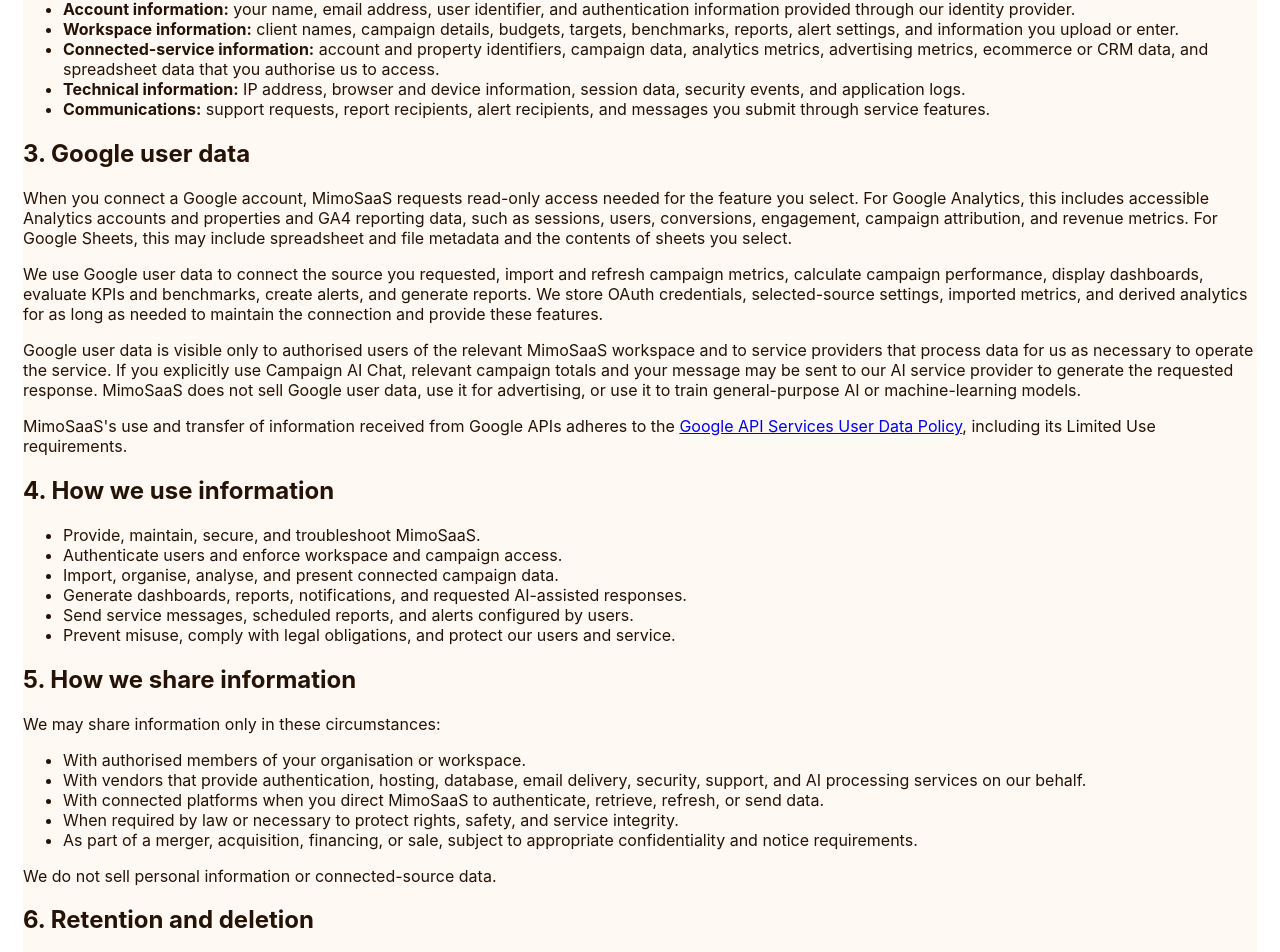
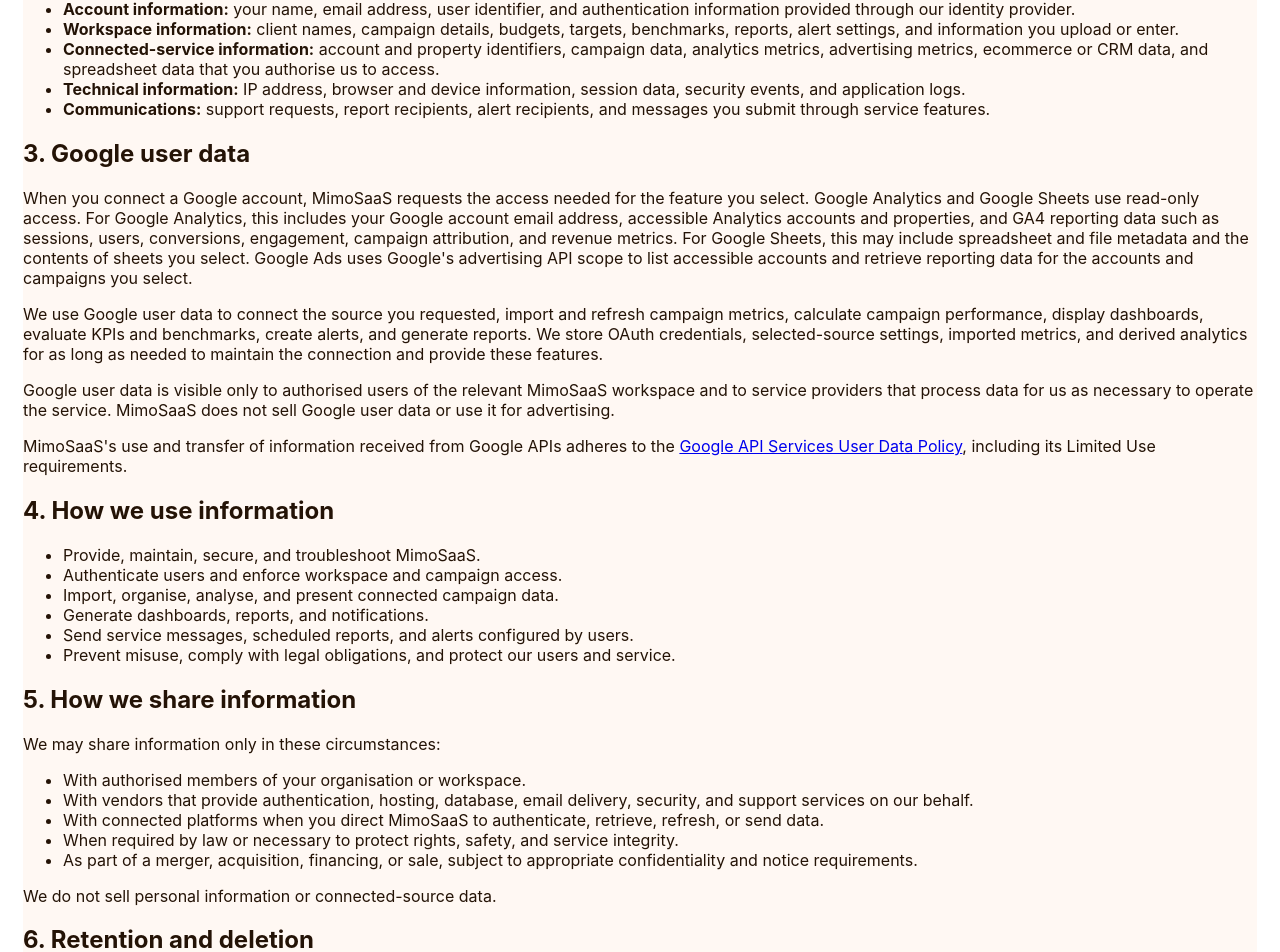
Before and after one commit to CrazySkillz/mimosaas-landing-page, a React (Vite) app in the folder client/: page /privacy in a window 1280 px wide. Shown: the part 574-1526 px from the top of the page. Built offline with nearby package versions, Linux system fonts and the light colour scheme.

Commit message:
Align privacy policy with version 1

```diff
--- a/client/src/mimosaas/privacy.tsx
+++ b/client/src/mimosaas/privacy.tsx
@@ -41,10 +41,13 @@
           <section className={sectionClassName}>
             <h2 className={headingClassName}>3. Google user data</h2>
             <p className={paragraphClassName}>
-              When you connect a Google account, MimoSaaS requests read-only access needed for the feature you select.
-              For Google Analytics, this includes accessible Analytics accounts and properties and GA4 reporting data,
-              such as sessions, users, conversions, engagement, campaign attribution, and revenue metrics. For Google
-              Sheets, this may include spreadsheet and file metadata and the contents of sheets you select.
+              When you connect a Google account, MimoSaaS requests the access needed for the feature you select.
+              Google Analytics and Google Sheets use read-only access. For Google Analytics, this includes your Google
+              account email address, accessible Analytics accounts and properties, and GA4 reporting data such as
+              sessions, users, conversions, engagement, campaign attribution, and revenue metrics. For Google Sheets,
+              this may include spreadsheet and file metadata and the contents of sheets you select. Google Ads uses
+              Google&apos;s advertising API scope to list accessible accounts and retrieve reporting data for the accounts
+              and campaigns you select.
             </p>
             <p className={paragraphClassName}>
               We use Google user data to connect the source you requested, import and refresh campaign metrics, calculate
@@ -54,10 +57,8 @@
             </p>
             <p className={paragraphClassName}>
               Google user data is visible only to authorised users of the relevant MimoSaaS workspace and to service
-              providers that process data for us as necessary to operate the service. If you explicitly use Campaign AI
-              Chat, relevant campaign totals and your message may be sent to our AI service provider to generate the
-              requested response. MimoSaaS does not sell Google user data, use it for advertising, or use it to train
-              general-purpose AI or machine-learning models.
+              providers that process data for us as necessary to operate the service. MimoSaaS does not sell Google user
+              data or use it for advertising.
             </p>
             <p className={paragraphClassName}>
               MimoSaaS&apos;s use and transfer of information received from Google APIs adheres to the{" "}
@@ -78,7 +79,7 @@
               <li>Provide, maintain, secure, and troubleshoot MimoSaaS.</li>
               <li>Authenticate users and enforce workspace and campaign access.</li>
               <li>Import, organise, analyse, and present connected campaign data.</li>
-              <li>Generate dashboards, reports, notifications, and requested AI-assisted responses.</li>
+              <li>Generate dashboards, reports, and notifications.</li>
               <li>Send service messages, scheduled reports, and alerts configured by users.</li>
               <li>Prevent misuse, comply with legal obligations, and protect our users and service.</li>
             </ul>
@@ -89,7 +90,7 @@
             <p className={paragraphClassName}>We may share information only in these circumstances:</p>
             <ul className="list-disc space-y-2 pl-5 text-sm leading-7 text-muted-foreground">
               <li>With authorised members of your organisation or workspace.</li>
-              <li>With vendors that provide authentication, hosting, database, email delivery, security, support, and AI processing services on our behalf.</li>
+              <li>With vendors that provide authentication, hosting, database, email delivery, security, and support services on our behalf.</li>
               <li>With connected platforms when you direct MimoSaaS to authenticate, retrieve, refresh, or send data.</li>
               <li>When required by law or necessary to protect rights, safety, and service integrity.</li>
               <li>As part of a merger, acquisition, financing, or sale, subject to appropriate confidentiality and notice requirements.</li>
```
